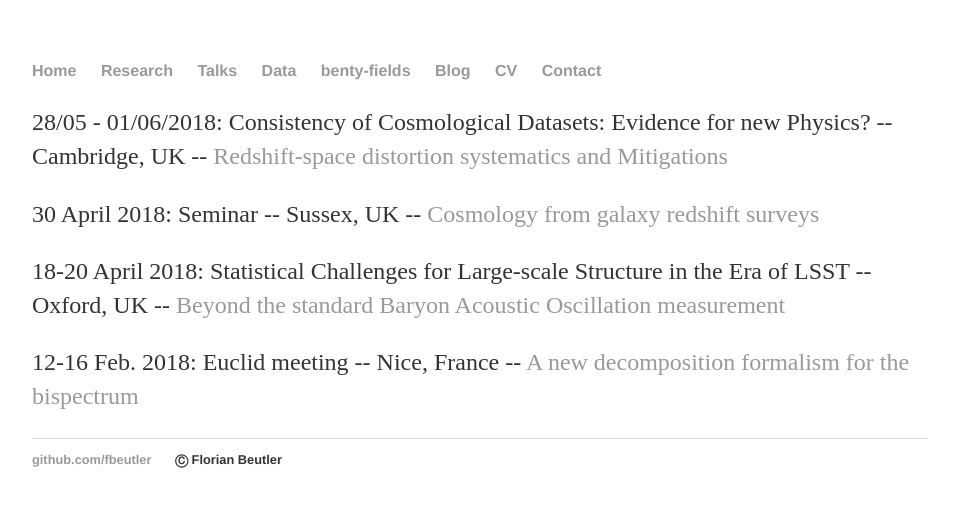
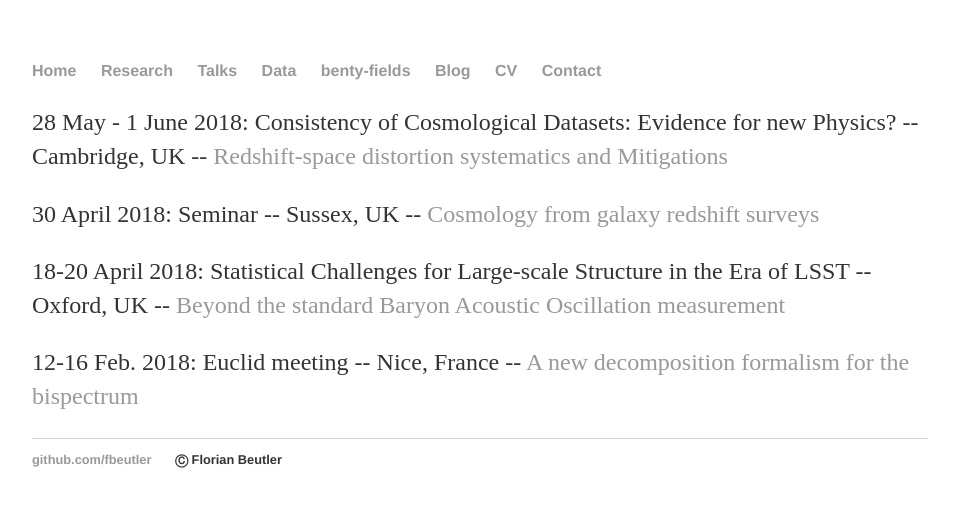
Before and after one commit to fbeutler/fbeutler.github.io, a Jekyll site: the page built from talks/talks.html, in a window 1280 px wide. Shown: the top 507 px of the page, without its empty margins (160-1119 px from the left). Built offline with Jekyll 4.4.1, drawn with Linux system fonts in a browser that asks for light colours.

Commit message:
Update talks.html

```diff
--- a/talks/talks.html
+++ b/talks/talks.html
@@ -5,7 +5,7 @@ title: My talks
 
 <div id="talks">
   <p>
-    28/05 - 01/06/2018: Consistency of Cosmological Datasets: Evidence for new Physics? -- Cambridge, UK -- <a href='/static/Cambridge_2018.pdf' target="_blank">Redshift-space distortion systematics and Mitigations</a>
+    28 May - 1 June 2018: Consistency of Cosmological Datasets: Evidence for new Physics? -- Cambridge, UK -- <a href='/static/Cambridge_2018.pdf' target="_blank">Redshift-space distortion systematics and Mitigations</a>
   </p>
   <p>
     30 April 2018: Seminar -- Sussex, UK -- <a href='/static/Sussex_seminar_2018.pdf' target="_blank">Cosmology from galaxy redshift surveys</a>
```
